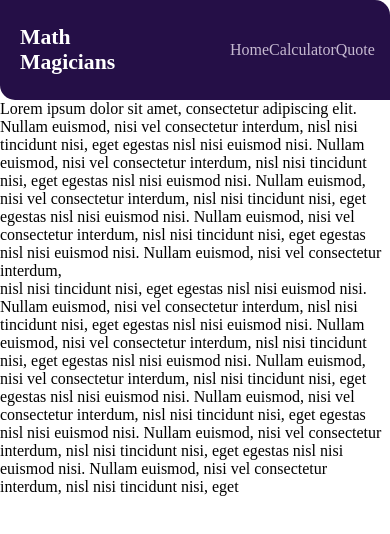
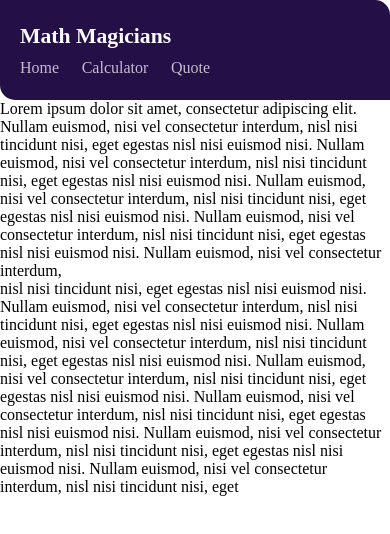
Before and after one commit to Marcraphael12/Marc-the-magician-v2, a React (Create React App) app: page / in a window 390 px wide. Shown: the top 534 px of the page. Built offline with nearby package versions, Linux system fonts and the light colour scheme.

Commit message:
Add a media querie

```diff
--- a/src/components/Pages/header.css
+++ b/src/components/Pages/header.css
@@ -44,3 +44,18 @@ a {
 a:hover {
   color: #5d3b80;
 }
+
+@media screen and (max-width: 400px) {
+  .Header {
+    flex-direction: column;
+    justify-content: center;
+  }
+
+  .Header h1 {
+    width: 100%;
+    margin-bottom: 10px;
+  }
+  .Header nav {
+    width: 100%;
+  }
+}
```
